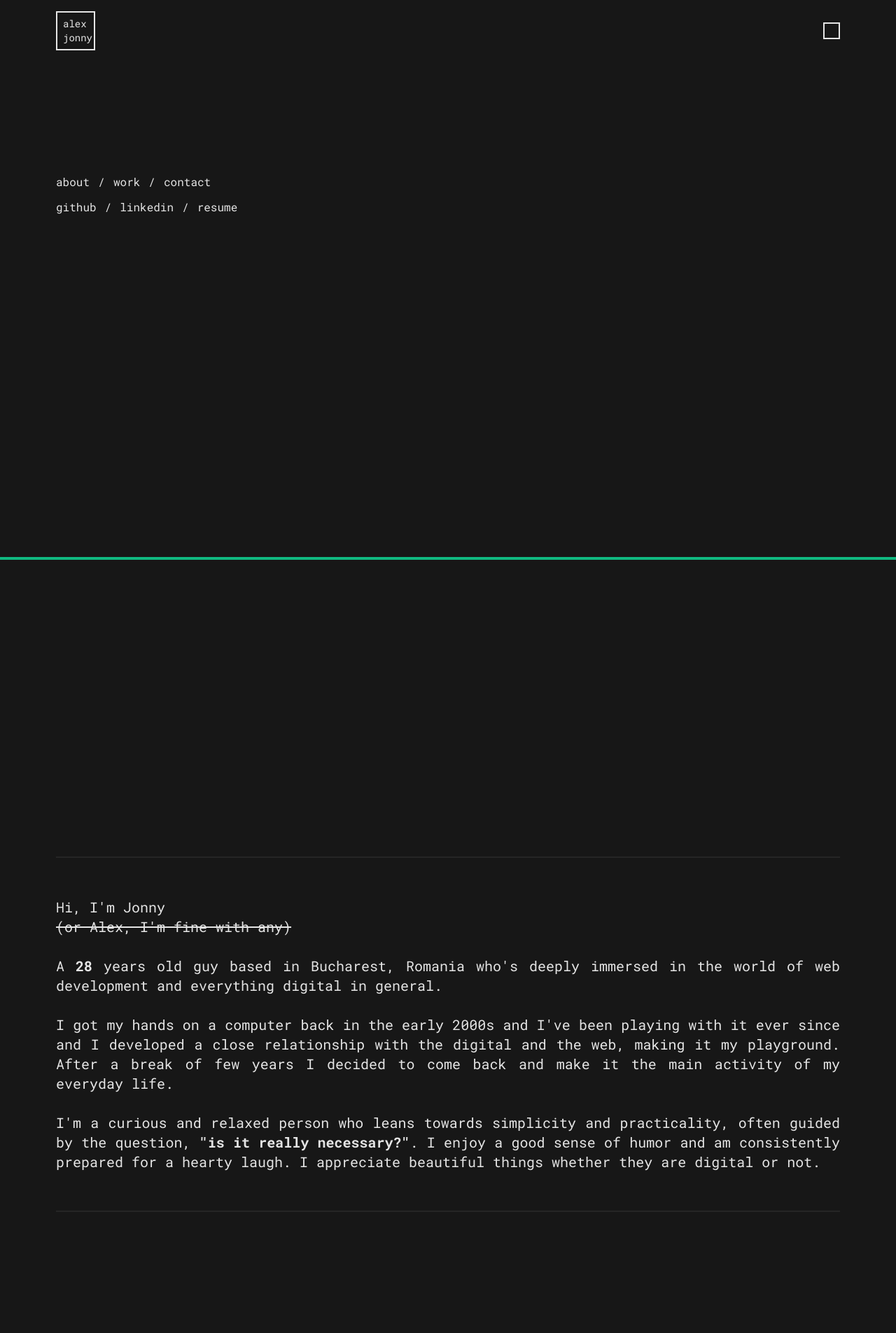
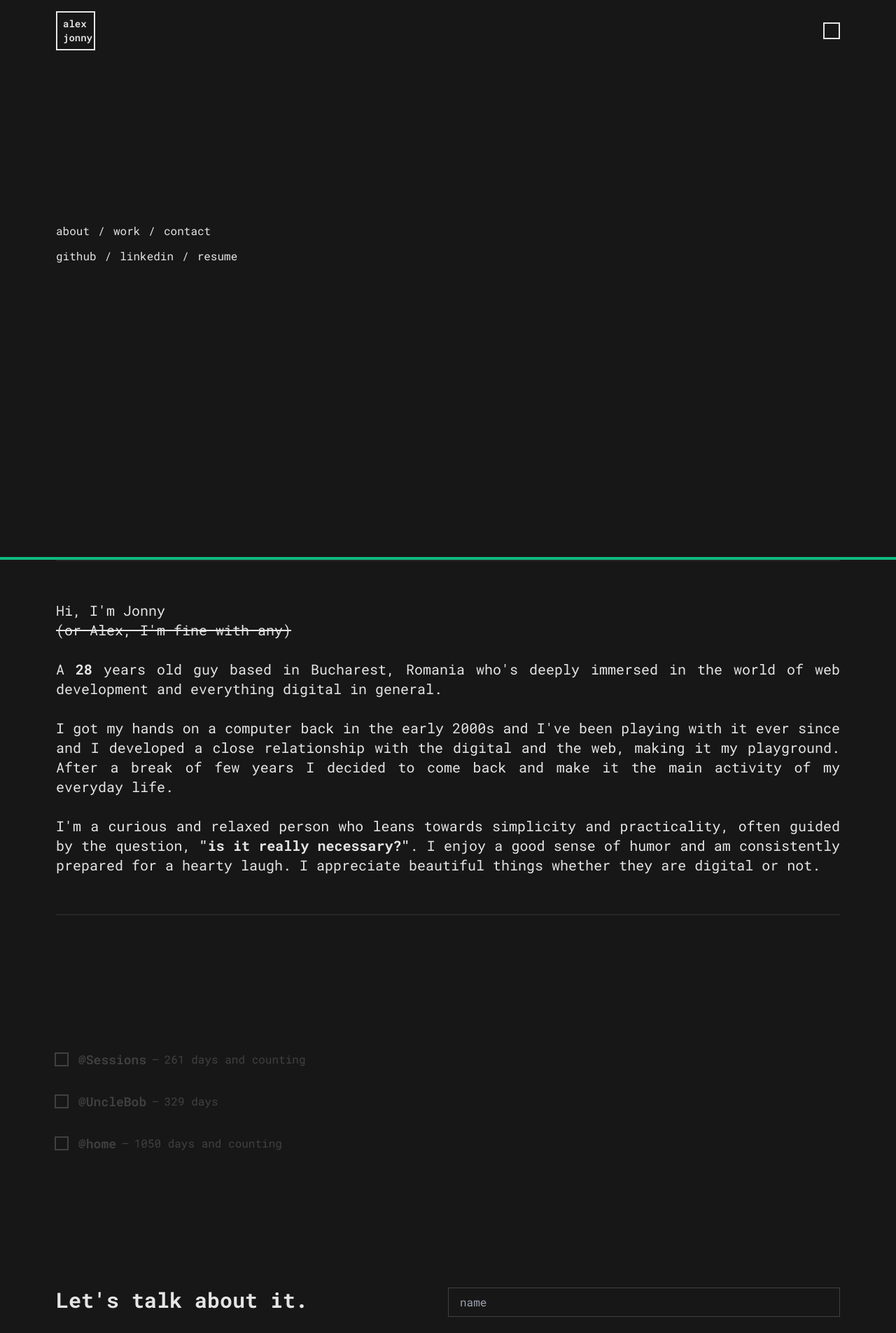
Before and after one commit to fangg19/alexjonny, a Next.js app: page / in a window 1280 px wide. Shown: the top 1905 px of the page at 70% size. Built offline with nearby package versions, Linux system fonts and the light colour scheme.

Commit message:
some design changes; some copy

```diff
--- a/app/animations/animations.ts
+++ b/app/animations/animations.ts
@@ -32,6 +32,22 @@ export const FadeInLeft = {
 
   visible: {
     x: 0,
+    opacity: 1,
+    transition: {
+      duration: 0.9,
+      ease: [0.6, -0.05, 0.01, 0.99],
+    },
+  },
+};
+
+export const FadeInBottomToTop = {
+  hidden: {
+    y: 60,
+    opacity: 0,
+  },
+
+  visible: {
+    y: 0,
     opacity: 1,
     transition: {
       duration: 0.9,
--- a/app/api/send/route.ts
+++ b/app/api/send/route.ts
@@ -5,7 +5,7 @@ import { ContactEmailTemplate } from "@/react-email-starter/emails/contact-email
 const resend = new Resend(process.env.RESEND_API_KEY);
 
 export async function POST(req: Request) {
-  const { name, email, subject, message, token } = await req.json();
+  const { name, email, subject, message } = await req.json();
   try {
     const data = await resend.emails.send({
       from: "contact@alexjonny.com",
--- a/app/components/Logo.tsx
+++ b/app/components/Logo.tsx
@@ -6,8 +6,8 @@ const Logo = () => {
       onClick={() => scrollToElement("home")}
       className="cursor-pointer flex flex-col border-2 p-2 border-neutral-200 bg-neutral-900 w-14 h-14 items-start justify-center"
     >
-      <p className="text-sm text-neutral-200">alex</p>
-      <p className="text-sm text-neutral-200">jonny</p>
+      <p className="text-sm text-neutral-200 font-semibold">alex</p>
+      <p className="text-sm text-neutral-200 font-semibold">jonny</p>
     </div>
   );
 };
--- a/app/components/sections/About.tsx
+++ b/app/components/sections/About.tsx
@@ -1,42 +1,15 @@
-"use client";
-import { motion } from "framer-motion";
-import {
-  PageVariant,
-  HeaderVariant,
-  AboutPhoto,
-} from "../../animations/animations";
+import { getAge } from "@/app/utils/utils";
 
 const About = () => {
-  const getAge = (): number => {
-    let age;
-    const yearOfBirth = new Date("13 Nov, 1994").getFullYear();
-    const currentDate = new Date();
-    if (currentDate.getMonth() + 1 < 11) {
-      age = currentDate.getFullYear() - yearOfBirth - 1;
-    } else {
-      age = currentDate.getFullYear() - yearOfBirth;
-    }
-    return age;
-  };
-
   return (
     <div
       id="about"
       className="flex flex-col gap-2 lg:text-xl text-justify relative"
     >
       <div className="w-full h-[2px] bg-neutral-800 mb-12" />
-      {/* <h1 className="absolute font-extrabold -ml-40 -mt-14 text-neutral-800 text-9xl">
-        WHO AM I ?
-      </h1> */}
+
       <div className="z-10 flex flex-col">
-        <motion.h2
-          key="header"
-          // initial="hidden"
-          // animate="visible"
-          // variants={HeaderVariant}
-        >
-          Hi, I&apos;m Jonny
-        </motion.h2>
+        <h2 key="header">Hi, I&apos;m Jonny</h2>
         <p>
           <s>(or Alex, I&apos;m fine with any)</s>
         </p>
--- a/app/components/sections/Hero.tsx
+++ b/app/components/sections/Hero.tsx
@@ -1,6 +1,5 @@
 "use client";
 import React from "react";
-import Image from "next/image";
 import Link from "next/link";
 import {
   EXTERNAL_NAV_LINKS,
@@ -16,8 +15,11 @@ const Hero = () => {
   }
 
   return (
-    <div id="home" className="flex flex-col items-start gap-1 min-h-screen">
-      <nav className="mt-4">
+    <div
+      id="home"
+      className="flex flex-col items-start justify-center gap-3 min-h-[calc(100vh_-_7.5rem)] lg:min-h-[calc(100vh_-_17.5rem)]"
+    >
+      <nav>
         <ul className="flex flex-row justify-center items-center">
           {INTERNAL_NAV_LINKS.map((link, index) => {
             return (
@@ -43,10 +45,11 @@ const Hero = () => {
         </ul>
       </nav>
 
-      <nav className="flex flex-row mt-2 justify-center items-center">
+      <nav>
+        <ul className="flex flex-row justify-center items-center">
           {EXTERNAL_NAV_LINKS.map((link, index) => {
             return (
-            <div key={index} className="flex flex-row items-center">
+              <li key={index} className="flex flex-row items-center">
                 <div className="flex flex-row items-center">
                   <Link
                     href={link.url}
@@ -61,9 +64,10 @@ const Hero = () => {
                 {index !== EXTERNAL_NAV_LINKS.length - 1 && (
                   <span className="mx-3">/</span>
                 )}
-            </div>
+              </li>
             );
           })}
+        </ul>
       </nav>
     </div>
   );
--- a/app/components/sections/Navbar.tsx
+++ b/app/components/sections/Navbar.tsx
@@ -1,19 +1,10 @@
 "use client";
 import { useState } from "react";
 import Logo from "../Logo";
-import {
-  INTERNAL_NAV_LINKS,
-  cls,
-  getRandomColor,
-  scrollToElement,
-} from "@/app/utils/utils";
+import { INTERNAL_NAV_LINKS, cls, scrollToElement } from "@/app/utils/utils";
 import { motion } from "framer-motion";
 import {
-  PageVariant,
-  HeaderVariant,
-  ListVariant,
   MenuIconVariant,
-  MoveLeft,
   FadeInRight,
   FadeInUp,
 } from "../../animations/animations";
@@ -29,8 +20,6 @@ const Navbar = () => {
   function toggleMobileNav() {
     setShowMobileNav(!showMobileNav);
   }
-
-  const color = getRandomColor();
 
   return (
     <motion.nav
@@ -51,7 +40,7 @@ const Navbar = () => {
             initial="hidden"
             animate="visible"
             variants={FadeInRight}
-            className="flex flex-row justify-center items-center animate-[translate_1s_ease-in-out]"
+            className="flex flex-row justify-center items-center"
           >
             {INTERNAL_NAV_LINKS.map((link, index) => {
               return (
@@ -82,16 +71,12 @@ const Navbar = () => {
             >
               <div className="w-5 h-1 rounded-sm bg-red-500 rotate-45" />
               <div className="absolute rounded-sm w-5 h-1 bg-red-500 -rotate-45 left-0 top-0" />
-
-              {/* <div className="w-6 h-6 bg-emerald-500" /> */}
             </motion.div>
           ) : (
             <div className="border-2 border-neutral-200 w-6 h-6 bg-neutral-900 cursor-pointer" />
           )}
         </div>
       </div>
-
-      {/* <div className="w-full h-full absolute top-0 left-0 backdrop-blur-lg" /> */}
     </motion.nav>
   );
 };
--- a/app/page.tsx
+++ b/app/page.tsx
@@ -7,26 +7,19 @@ import Projects from "./components/sections/Projects";
 
 export default function Home() {
   return (
-    <main className="flex min-h-screen flex-col items-center gap-y-8 lg:gap-y-48  2xl:px-32">
-      <section className="flex flex-col gap-y-16  lg:flex-row items-start justify-between w-full pt-12 lg:pt-36">
+    <main className="flex flex-col items-center gap-y-8 lg:gap-y-48  2xl:px-32">
+      <section className="flex flex-col lg:flex-row items-start justify-between w-full">
         <Hero />
-        {/* <About /> */}
-        {/* <Blobs /> */}
       </section>
 
-      <section className="flex flex-col gap-y-16 lg:flex-row items-start w-full">
+      <section className="flex flex-col lg:flex-row items-start w-full">
         <About />
       </section>
 
-      <section className="flex flex-col gap-y-16 lg:flex-row items-start w-full">
+      <section className="flex flex-col lg:flex-row items-start w-full">
         <Experience />
       </section>
-
-      {/* <section className="flex flex-col gap-y-16 lg:flex-row items-start w-full">
-        <Projects />
-      </section> */}
-
-      <section className="flex flex-col gap-y-16 lg:flex-row items-start w-full">
+      <section className="flex flex-col lg:flex-row items-start w-full">
         <Contact />
       </section>
     </main>
--- a/app/utils/jobs.ts
+++ b/app/utils/jobs.ts
@@ -23,8 +23,8 @@ export const jobs: JobType[] = [
       {
         title: "Sessions - Video Conferencing Platform",
         description: [
-          "Developed multiple components and the interface for the various sections of the app.",
           "Created the Register and Login pages from scratch",
+          "Integrated AI features for various sections and tools of the app like: AI generated Session Agenda, Polls or Summary Generator based on the session’s transcript.",
         ],
         url: "https://sessions.us/",
       },
@@ -44,7 +44,7 @@ export const jobs: JobType[] = [
       "I have a role in developing the web app, maintaining the codebase and implementing new features.",
     ],
     period: "sept 2022 - present",
-    startDate: new Date("2022-10-05"),
+    startDate: new Date("2022-09-10"),
     endDate: new Date(),
     stillWorking: true,
     techStack: [
@@ -67,7 +67,7 @@ export const jobs: JobType[] = [
           "Crafted the elements and user interface for the checkout segment, enhancing and revamping the established process for registered users while introducing a new ordering flow for guest users.",
           "Substituted Redux with Redux Toolkit within the project.",
           "Introduced a system for applying discount vouchers to orders.",
-          "Formulated components and logic to facilitate scheduled deliveries either at the door or within vending machine lockers.",
+          "Created components and logic to facilitate scheduled deliveries either at the door or within vending machine lockers.",
           "Added and enhanced Google Enhanced E-commerce functionalities.",
           "Focused on enhancing page performance and speed, resulting in a Google Lighthouse score increase of more than 30 points.",
         ],
@@ -86,6 +86,7 @@ export const jobs: JobType[] = [
       {
         title: "UncleBob IoT vending machines",
         description: [
+          "Developed various states for the UI based on the user’s actions and the machine’s responses.",
           "Enhanced the user interface for an upgraded visual experience.",
           "Implemented alterations and additions to user interface elements to enhance overall user experience.",
         ],
@@ -94,8 +95,9 @@ export const jobs: JobType[] = [
       {
         title: "Others",
         description: [
-          "Developed a presentation website entirely from the ground up for an international conference using Next.js.",
+          "Developed a landing page entirely from the ground up for an international conference using Next.js.",
         ],
+        url: "https://bobnet.tech/",
       },
     ],
     company: "UncleBob",
--- a/app/utils/utils.ts
+++ b/app/utils/utils.ts
@@ -17,6 +17,18 @@ export function scrollToElement(elementId: string) {
     behavior: "smooth",
   });
 }
+
+export const getAge = (): number => {
+  let age;
+  const yearOfBirth = new Date("13 Nov, 1994").getFullYear();
+  const currentDate = new Date();
+  if (currentDate.getMonth() + 1 < 11) {
+    age = currentDate.getFullYear() - yearOfBirth - 1;
+  } else {
+    age = currentDate.getFullYear() - yearOfBirth;
+  }
+  return age;
+};
 
 export const INTERNAL_NAV_LINKS = [
   {
```
Also changed, not shown: app/components/Form.tsx (+21 -15 lines), app/components/sections/Experience.tsx (+1 -7 lines). Lines whose indentation alone changed are shown as unchanged.
